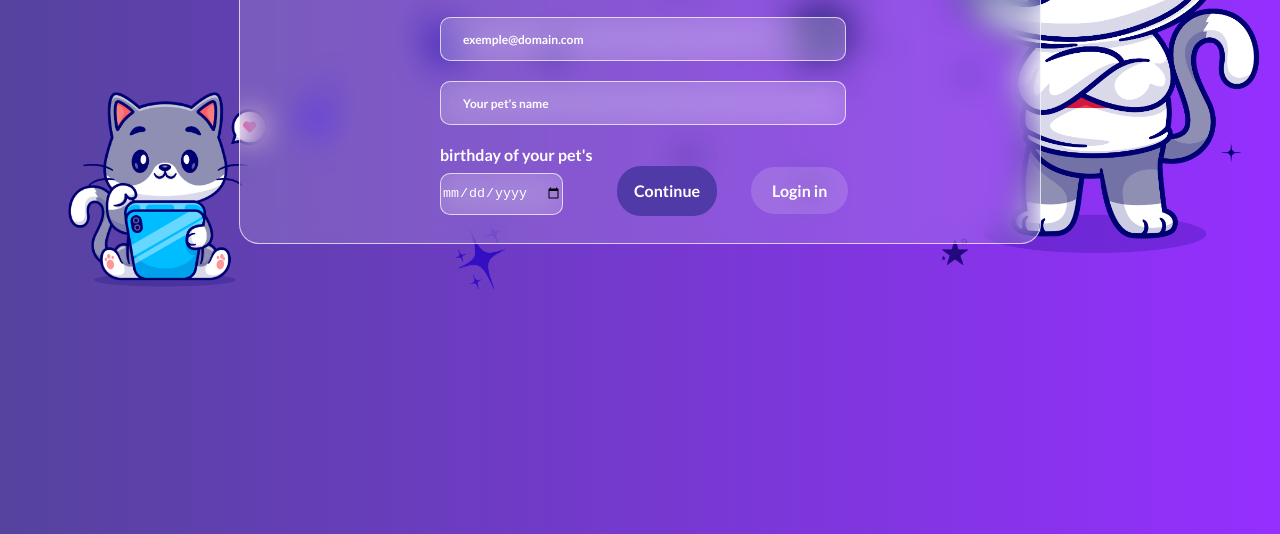
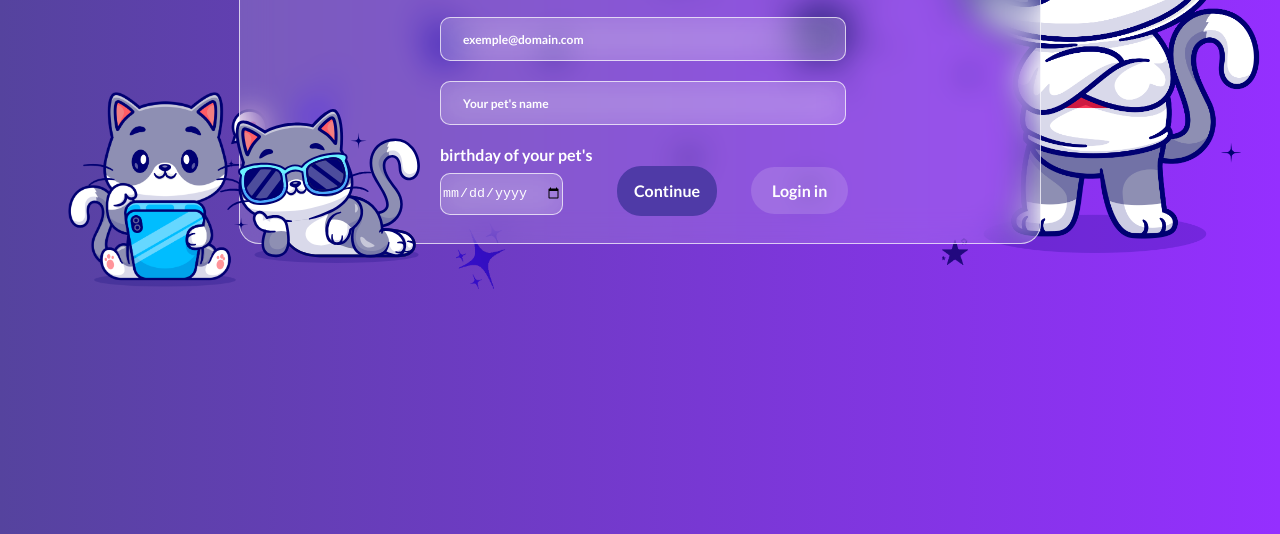
Before and after one commit to Lauro-Santos/CatLove-landing-Page, a plain HTML site: page sing_up.html in a window 1280 px wide. Shown: the part 266-800 px from the top of the page. Drawn offline with Linux system fonts and the light colour scheme.

Commit message:
adding image and page icon

```diff
--- a/css/sing_up.css
+++ b/css/sing_up.css
@@ -98,3 +98,12 @@
     margin-left: 0;
     width: 20%;
 }
+
+.form_container img {
+    width: 200px;
+    position: absolute;
+    bottom: 0;
+    left: -20px;
+    bottom: -20px;
+    padding: 0;
+}
--- a/sing_up.html
+++ b/sing_up.html
@@ -5,6 +5,7 @@
 		<meta name="viewport" content="width=device-width, initial-scale=1">
 		<link rel="stylesheet" type="text/css" href="./css/style-padrao.css">
 		<link rel="stylesheet" href="./css/sing_up.css">
+		<link rel="icon" href="./image/cat-cool_icon.svg">
 		<title>Cat love | Sing Up</title lang="en">
 	</head>
 	<body>
@@ -26,6 +27,7 @@
 						<a href="index.html">Login in</a>
 					</div>
 				</form>
+				<img src="./image/cat-cool_icon.svg" alt="">
             </div>
 		</main>
 	</body>
```
Also changed, not shown: index.html (+1 -0 lines), image/cat-cool_icon.svg (added).
